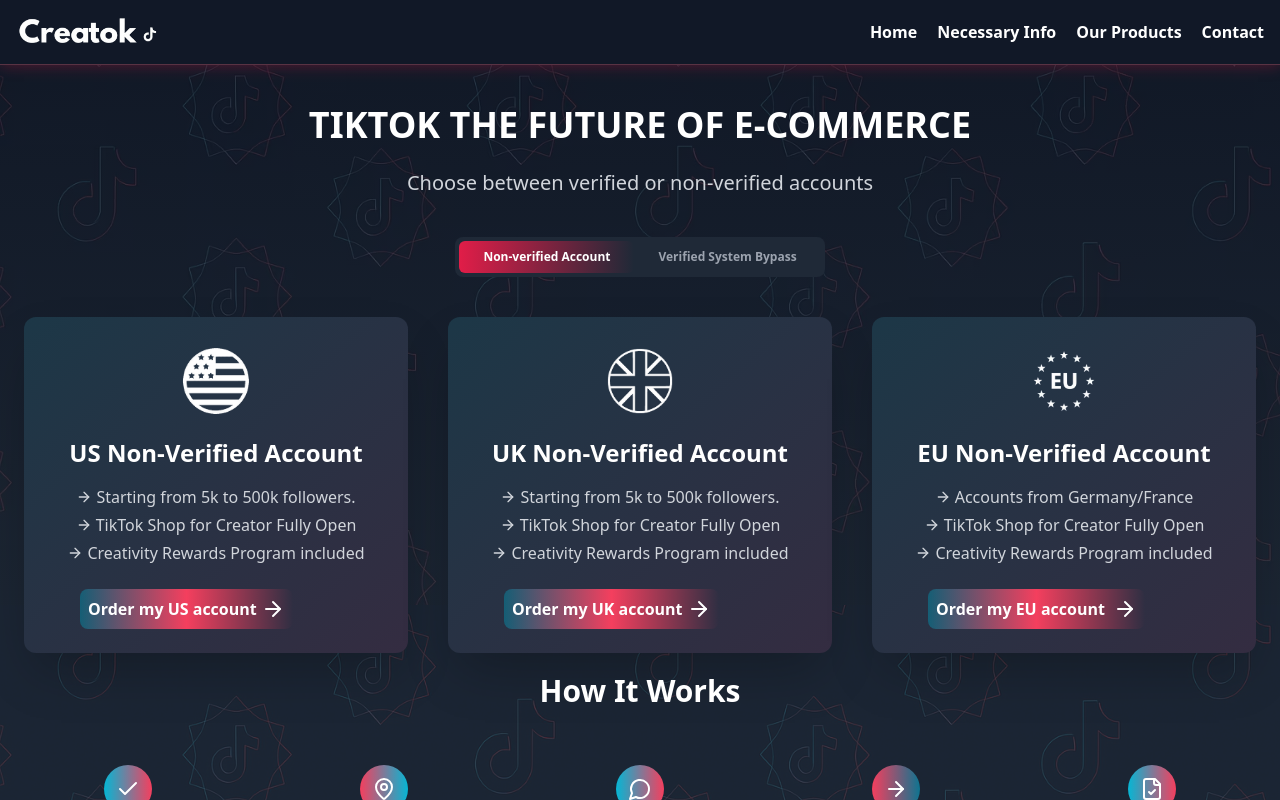
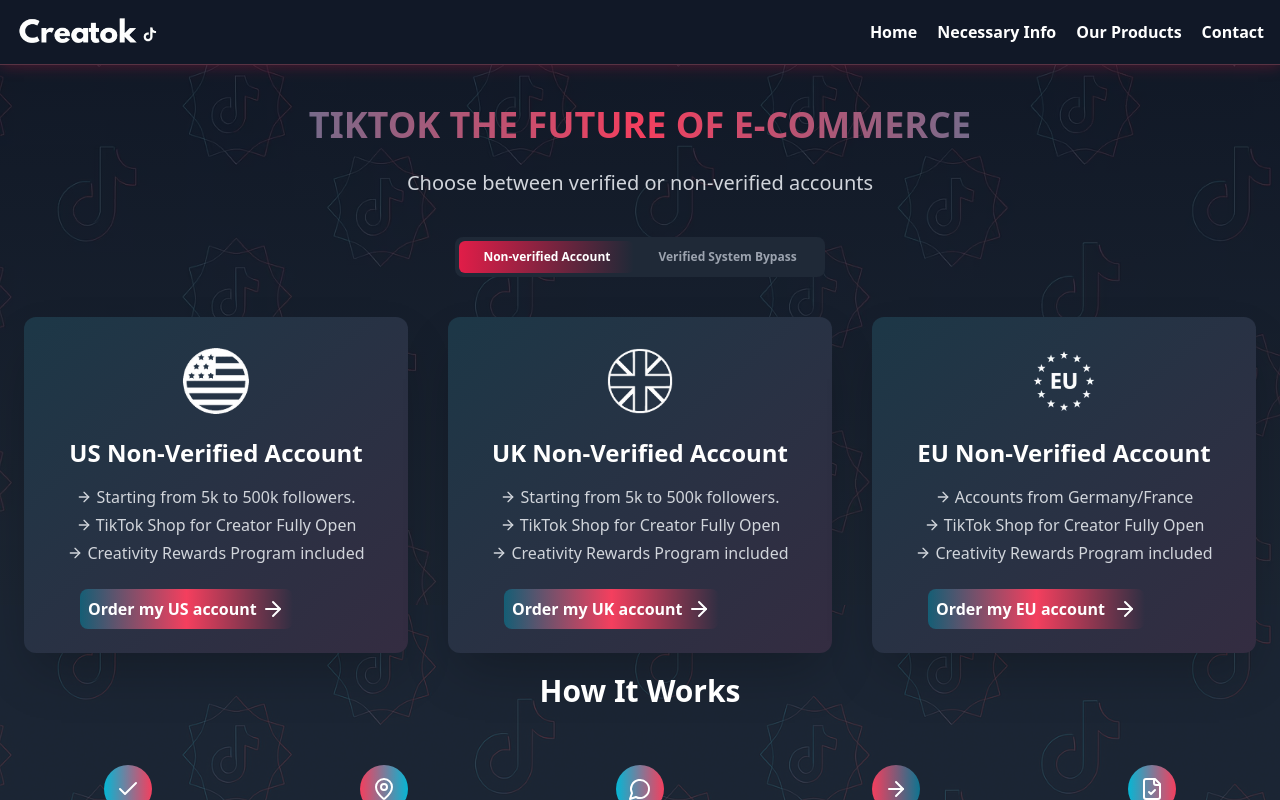
Before and after one commit to creatokshop/creatokcloudflare, a React (Vite) app: page / in a window 1280 px wide. Shown: the top 800 px of the page. Built offline with nearby package versions, Linux system fonts and the light colour scheme; no server answers.

Commit message:
small updates on looks

```diff
--- a/src/components/AccountSelectionModal.tsx
+++ b/src/components/AccountSelectionModal.tsx
@@ -128,7 +128,6 @@
               {/* Most Sold Badge */}
               {account.isMostSold && (
                 <div className="absolute -top-1 -right-1 sm:-top-2 sm:-right-2 bg-gradient-to-r from-yellow-400 to-orange-500 text-black text-xs font-bold px-1.5 py-0.5 sm:px-2 sm:py-1 rounded-full flex items-center shadow-lg">
-                  <Star className="w-2.5 h-2.5 sm:w-3 sm:h-3 mr-0.5 sm:mr-1 fill-current" />
                   <span className="hidden sm:inline">TOP</span>
                   <span className="sm:hidden">★</span>
                 </div>
--- a/src/pages/Home.tsx
+++ b/src/pages/Home.tsx
@@ -397,7 +397,7 @@
 
         {/* Main content container */}
         <div className="container mx-auto -mt-10 text-center relative z-10">
-          <h1 className="text-3xl sm:text-4xl font-bold mb-6 text-white bg-clip-text text-transparent">
+          <h1 className="text-3xl sm:text-4xl font-bold mb-6 bg-gradient-to-r from-cyan-600 via-rose-500 to-cyan-600 bg-clip-text text-transparent">
             TIKTOK THE FUTURE OF E-COMMERCE
           </h1>
           <p className="text-xl mb-10 text-gray-300 max-w-2xl mx-auto">
```
